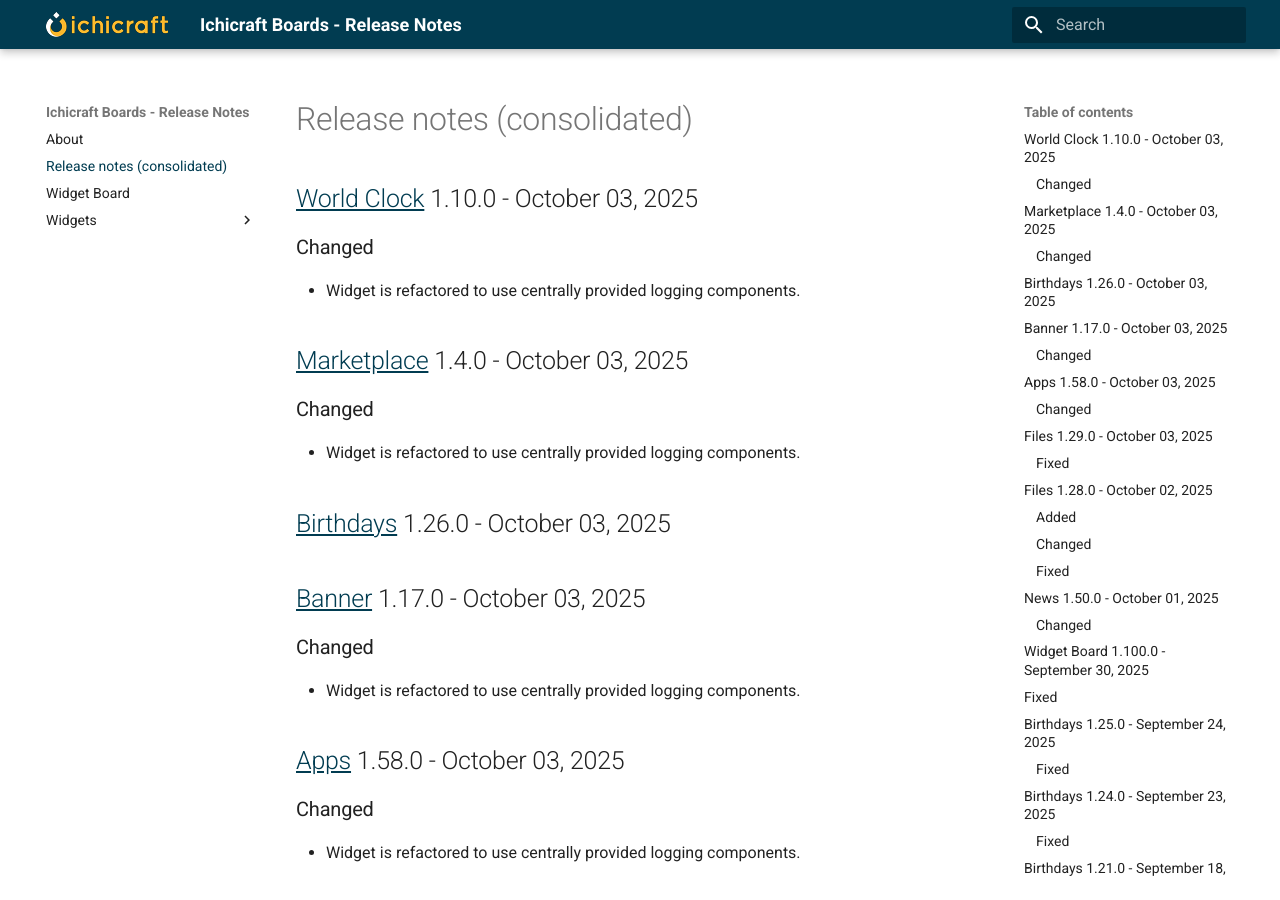
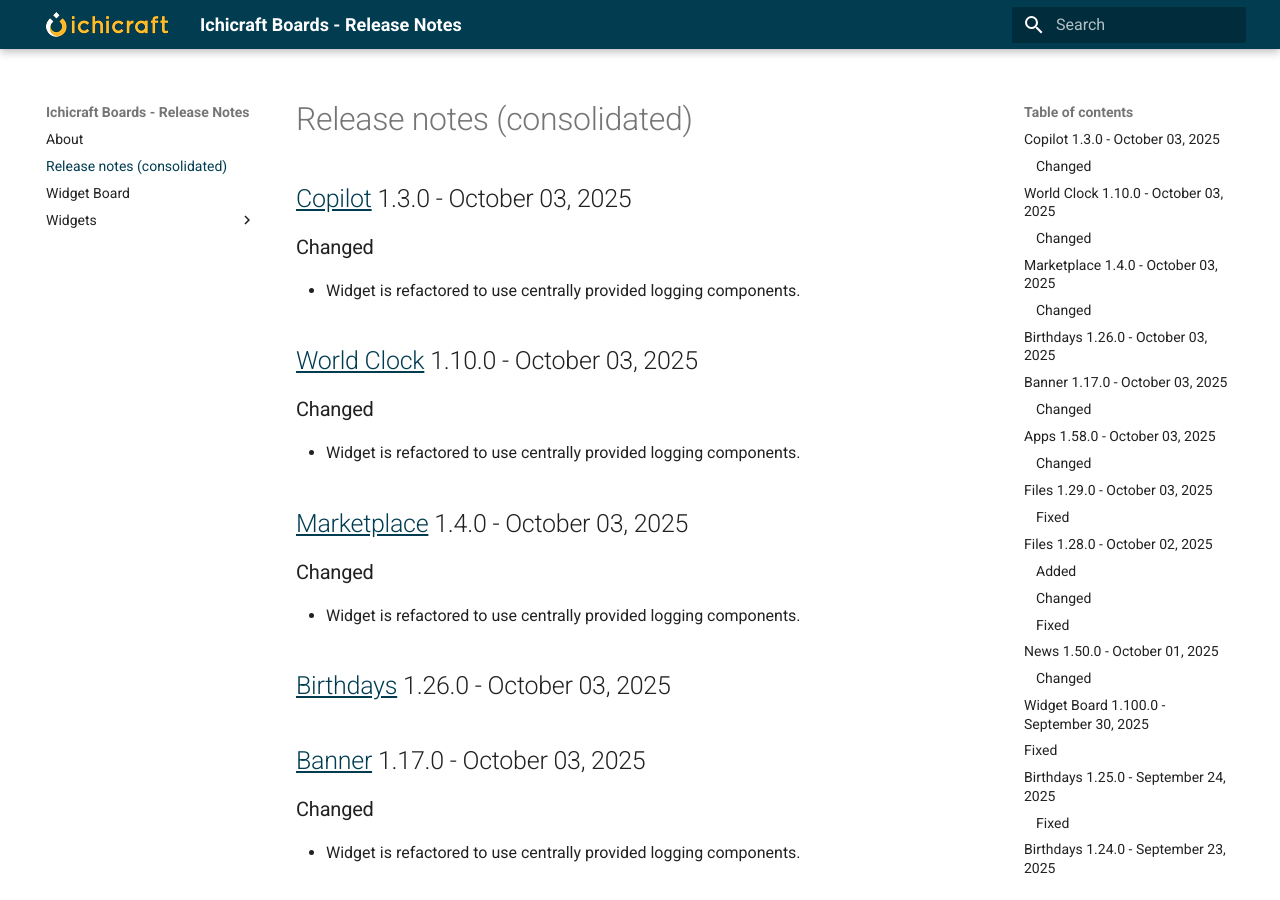
Before and after one commit to ichicraft/widgets-docs, an MkDocs documentation site: the page built from docs/Release-notes-(consolidated).md, in a window 1280 px wide and 900 px high. Built offline with MkDocs 1.6.1 and Material for MkDocs 9.7.7, drawn with Linux system fonts in a browser that asks for light colours.

Commit message:
Release notes updated by BuildService

```diff
--- a/docs/Release-notes-(consolidated).md
+++ b/docs/Release-notes-(consolidated).md
@@ -1,3 +1,8 @@
+## [Copilot](./Widgets/Copilot.md) 1.3.0 - October 03, 2025
+
+### Changed
+- Widget is refactored to use centrally provided logging components.
+
 ## [World Clock](./Widgets/World Clock.md) 1.10.0 - October 03, 2025
 
 ### Changed
--- a/docs/Widgets/Copilot.md
+++ b/docs/Widgets/Copilot.md
@@ -1,3 +1,8 @@
+## 1.3.0 - October 03, 2025
+
+### Changed
+- Widget is refactored to use centrally provided logging components.
+
 ## 1.2.0 - September 01, 2025
 
 ### Changed
```
